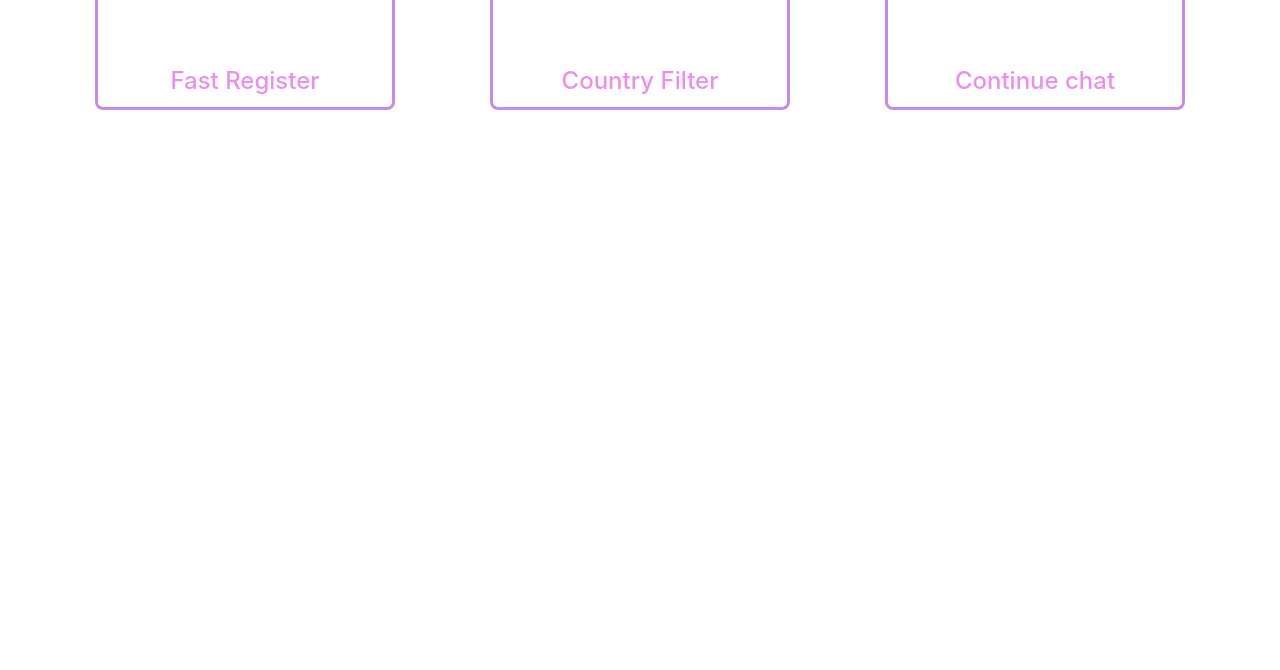
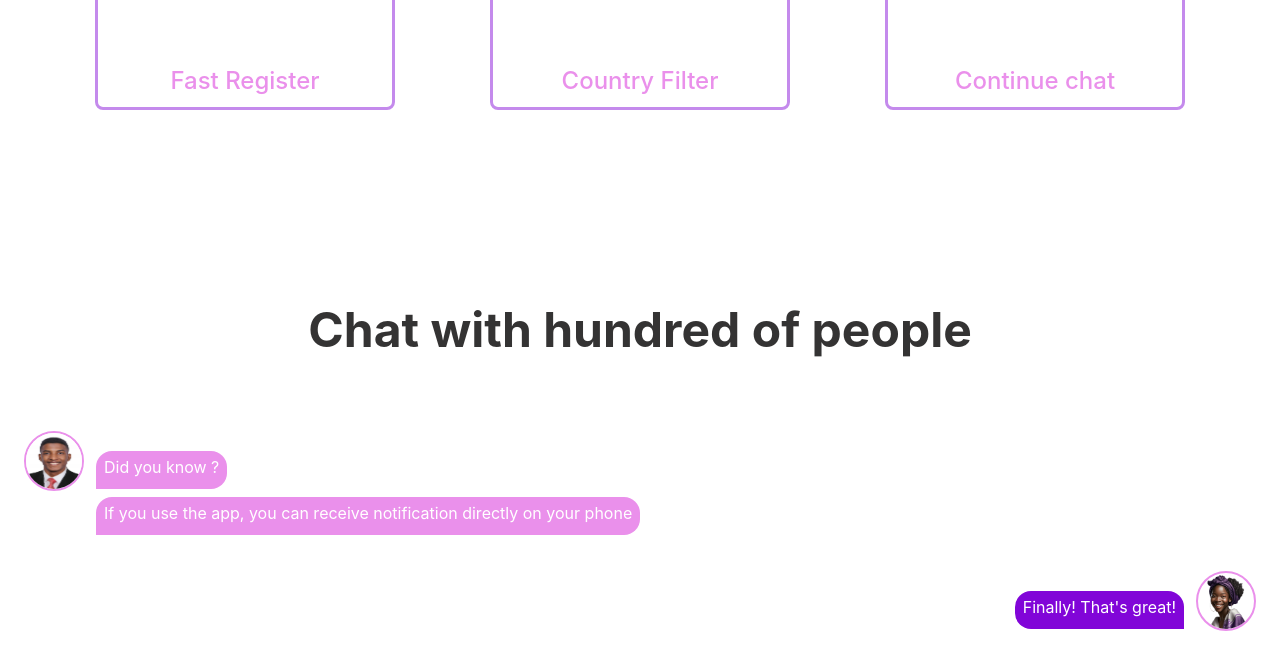
Before and after one commit to Trast00/Meet-Africans, a React (Create React App) app: page / in a window 1280 px wide. Shown: the part 1030-1700 px from the top of the page. Built offline with nearby package versions, Linux system fonts and the light colour scheme.

Commit message:
Add presentation chat section

```diff
--- a/src/App.css
+++ b/src/App.css
@@ -49,3 +49,9 @@ a {
   color: var(--color-text);
   background-color: var(--color-actions);
 }
+
+.section-title {
+  font-size: 3rem;
+  color: var(--color-text);
+  margin: 24px;
+}
--- a/src/App.js
+++ b/src/App.js
@@ -2,6 +2,7 @@ import './App.css';
 import Header from './components/header/Header';
 import Features from './components/home/Features/Features';
 import Headline from './components/home/headline/Headline';
+import PresentationChat from './components/home/presentations/PresentationChat';
 
 function App() {
   return (
@@ -9,6 +10,7 @@ function App() {
       <Headline />
       <Header />
       <Features />
+      <PresentationChat />
     </div>
   );
 }
--- /dev/null
+++ b/src/components/home/presentations/PresentationChat.jsx
@@ -0,0 +1,32 @@
+import React from 'react'
+import profileAllassane from '../../../assets/images/profile_allassane.JPG'
+import profileGirl from '../../../assets/images/headline_profile.png'
+import './presentations.css'
+
+const PresentationChat = () => {
+  return (
+    <div className='max-width presentation-chat'>
+      <h2 className='section-title'>Chat with hundred of people</h2>
+      <ul className="no-stytling max-wdith flex-center chats">
+        <li className='row chat my-messages'>
+          <img src={profileAllassane} alt="profile Allassane Dicko" />
+          <div className="column wrapper">
+            <p>Did you know ?</p>
+            <p>If you use the app, you can
+              receive notification directly
+              on your phone
+            </p>
+          </div>
+        </li>
+        <li className='row chat friend-messages'>
+          <div className="column wrapper">
+            <p>Finally! That's great!</p>
+          </div>
+          <img src={profileGirl} alt="random girl image profile" />
+        </li>
+      </ul>
+    </div>
+  )
+}
+
+export default PresentationChat
--- /dev/null
+++ b/src/components/home/presentations/presentations.css
@@ -0,0 +1,53 @@
+.presentation-chat {
+  margin-top: 160px;
+}
+
+.chats {
+  flex-wrap: wrap;
+  color: var(--color-text);
+  padding: 24px;
+}
+
+.chats p {
+  text-align: start;
+  width: fit-content;
+  color: white;
+  padding: 6px 8px 12px 8px;
+  margin-top: 8px;
+  background-color: var(--color-pink-ligth);
+  border-top-left-radius: 16px;
+  border-top-right-radius: 16px;
+  border-bottom-right-radius: 16px;
+}
+
+.chat {
+  width: 100%;
+  margin-top: 24px;
+}
+
+.chats .wrapper {
+  flex: 2;
+  margin: 12px;
+}
+
+.chats .my-messages .wrapper {
+  align-items: flex-start;
+}
+
+.chats .friend-messages .wrapper {
+  align-items: flex-end;
+}
+
+.chats .friend-messages .wrapper p {
+  text-align: end;
+  background-color: var(--color-purple);
+  border-bottom-left-radius: 16px;
+  border-bottom-right-radius: 0;
+}
+
+.chat img {
+  width: 60px;
+  height: 60px;
+  border-radius: 40px;
+  border: 2px solid var(--color-pink-ligth);
+}
```
Also changed, not shown: src/assets/images/profile_allassane.JPG (added), src/components/home/presentations/PresentationCountry.jsx (added).
